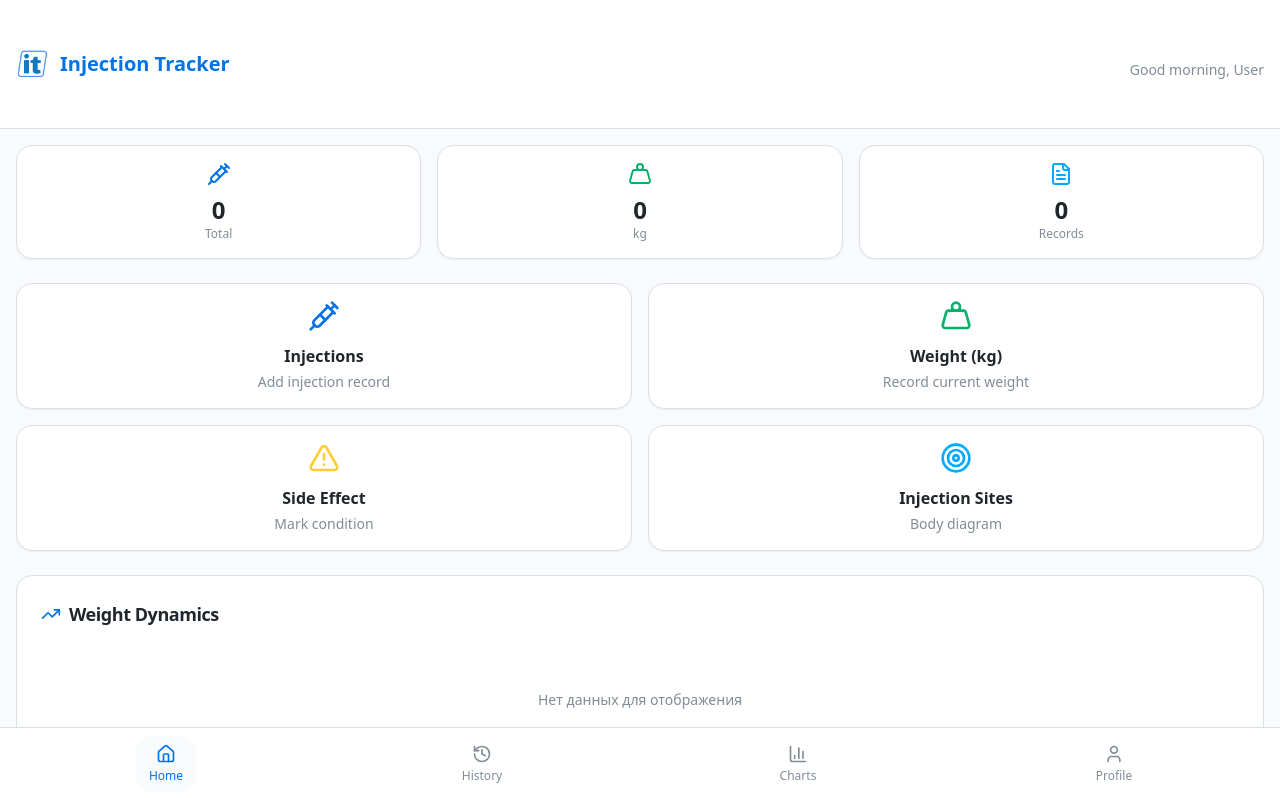
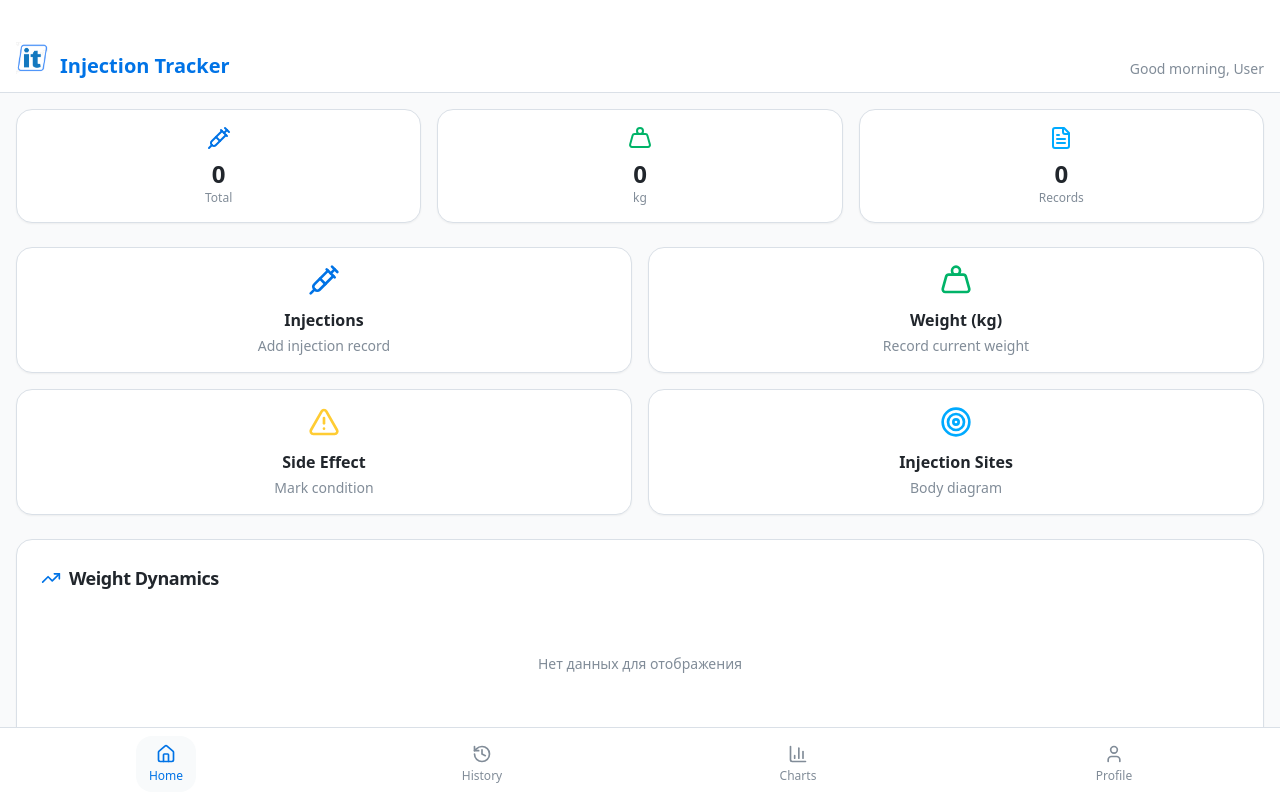
Before and after one commit to AlexNova69/shot-track-buddy, a React (Vite) app: page / in a window 1280 px wide. Shown: the top 798 px of the page. Built offline with nearby package versions, Linux system fonts and the light colour scheme; the HTML template or start-up script is replaced by a standard one.

Commit message:
Align header content to bottom

```diff
--- a/src/components/MobileLayout.tsx
+++ b/src/components/MobileLayout.tsx
@@ -32,13 +32,13 @@ export function MobileLayout({ children }: MobileLayoutProps) {
   return (
     <div className="min-h-screen bg-background flex flex-col">
       {/* Header */}
-      <header className="bg-card border-b border-border px-4 py-12">
-        <div className="flex items-end justify-between h-full">
-          <div className="flex items-center gap-3">
-            <img src={appLogo} alt="Logo" className="w-8 h-8" />
-            <h1 className="text-xl font-semibold text-medical-primary">{t.appName}</h1>
+      <header className="bg-card border-b border-border px-4 pt-4 pb-4">
+        <div className="flex items-end justify-between h-full min-h-[60px]">
+          <div className="flex items-end gap-3">
+            <img src={appLogo} alt="Logo" className="w-8 h-8 mb-0.5" />
+            <h1 className="text-xl font-semibold text-medical-primary leading-none">{t.appName}</h1>
           </div>
-          <p className="text-sm text-muted-foreground">{getGreeting()}</p>
+          <p className="text-sm text-muted-foreground leading-none">{getGreeting()}</p>
         </div>
       </header>
 
```
